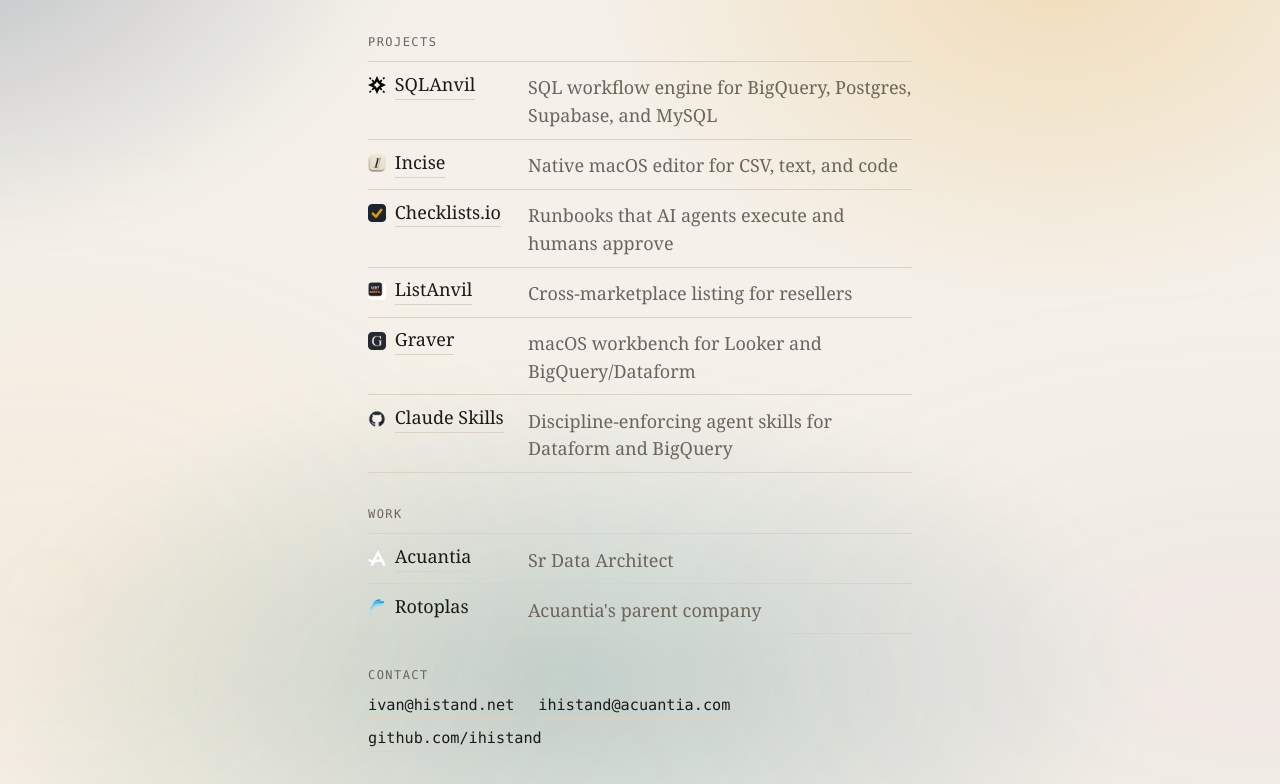
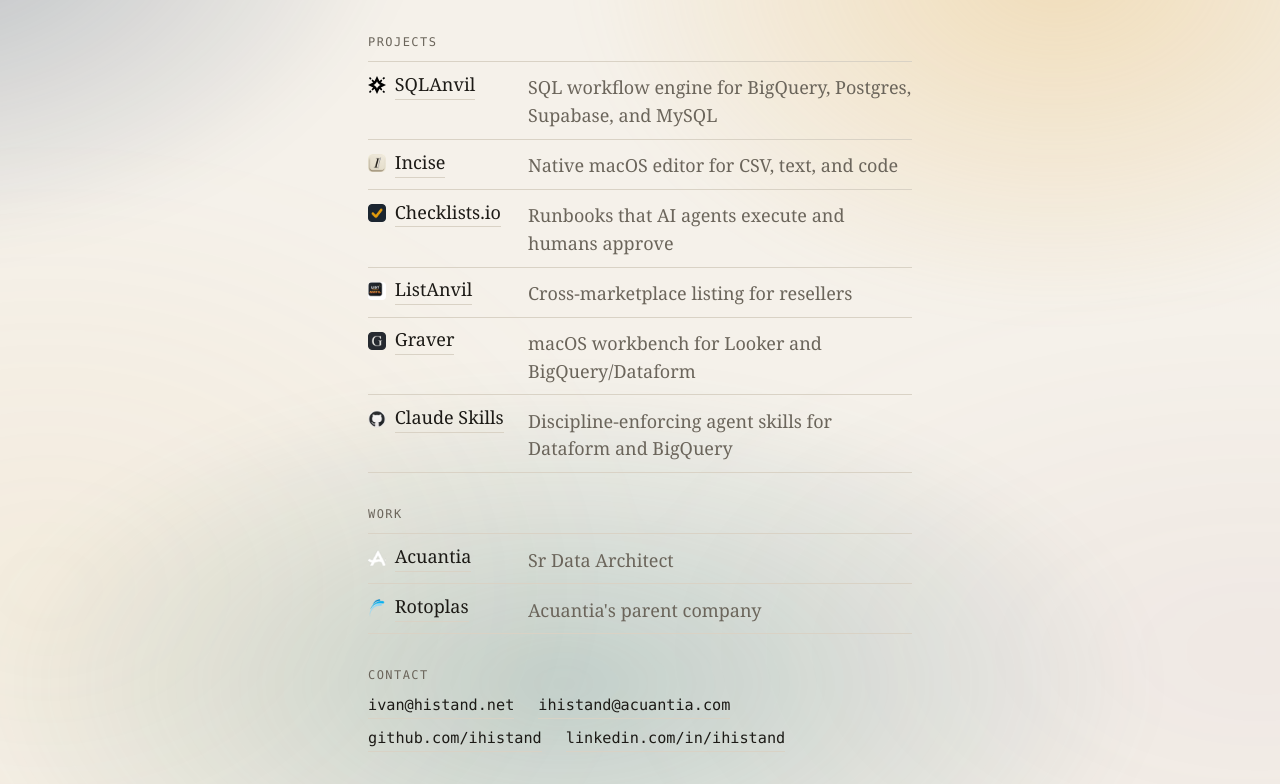
Before and after one commit to ihistand/histand-net, a plain HTML site: page index.html in a window 1280 px wide. Shown: the part 117-901 px from the top of the page. Drawn offline with Linux system fonts and the light colour scheme.

Commit message:
contact: add LinkedIn

```diff
--- a/index.html
+++ b/index.html
@@ -267,6 +267,7 @@
     <a href="mailto:ivan@histand.net">ivan@histand.net</a>
     <a href="mailto:ihistand@acuantia.com">ihistand@acuantia.com</a>
     <a href="https://github.com/ihistand">github.com/ihistand</a>
+    <a href="https://www.linkedin.com/in/ihistand/">linkedin.com/in/ihistand</a>
   </p>
 </main>
 </body>
```
